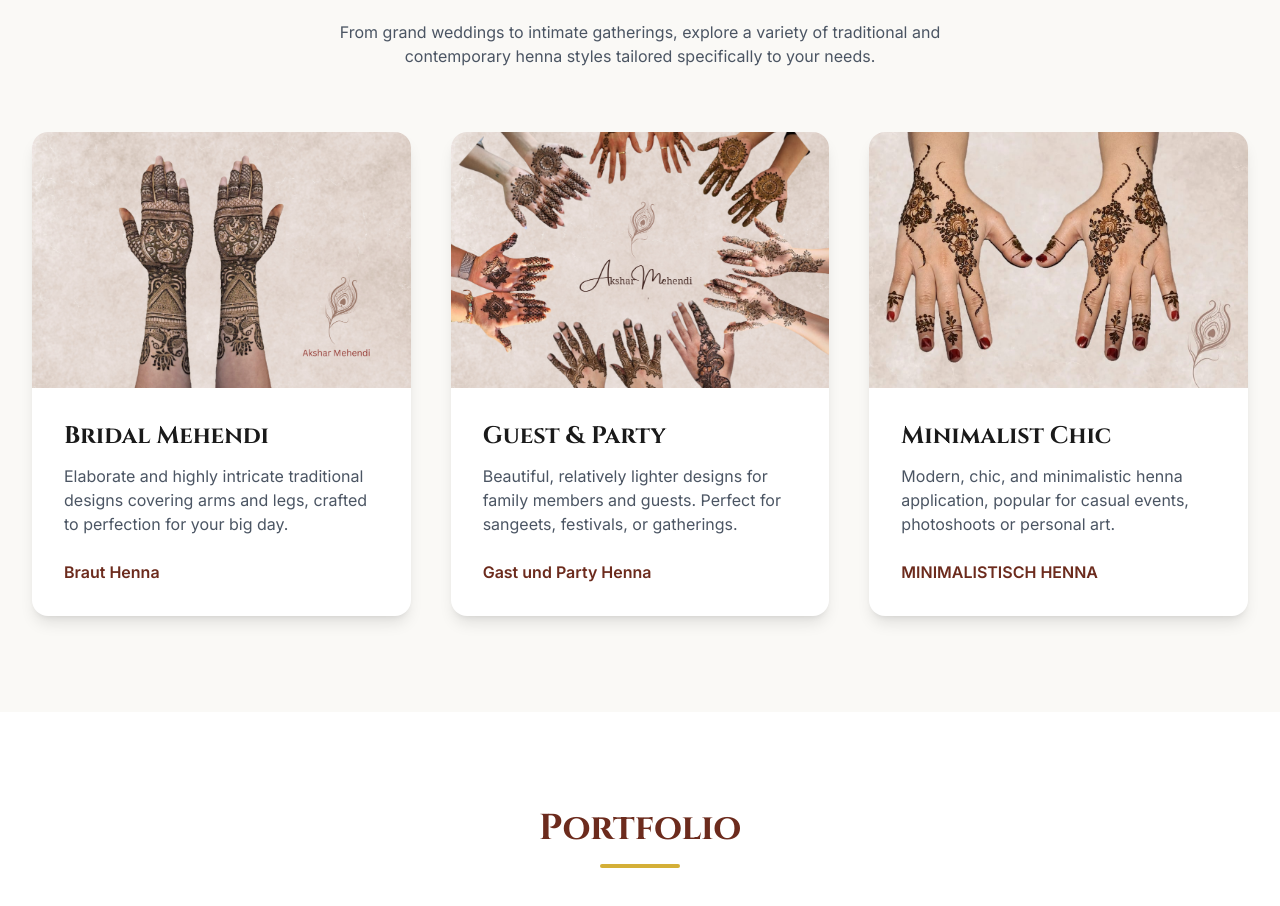
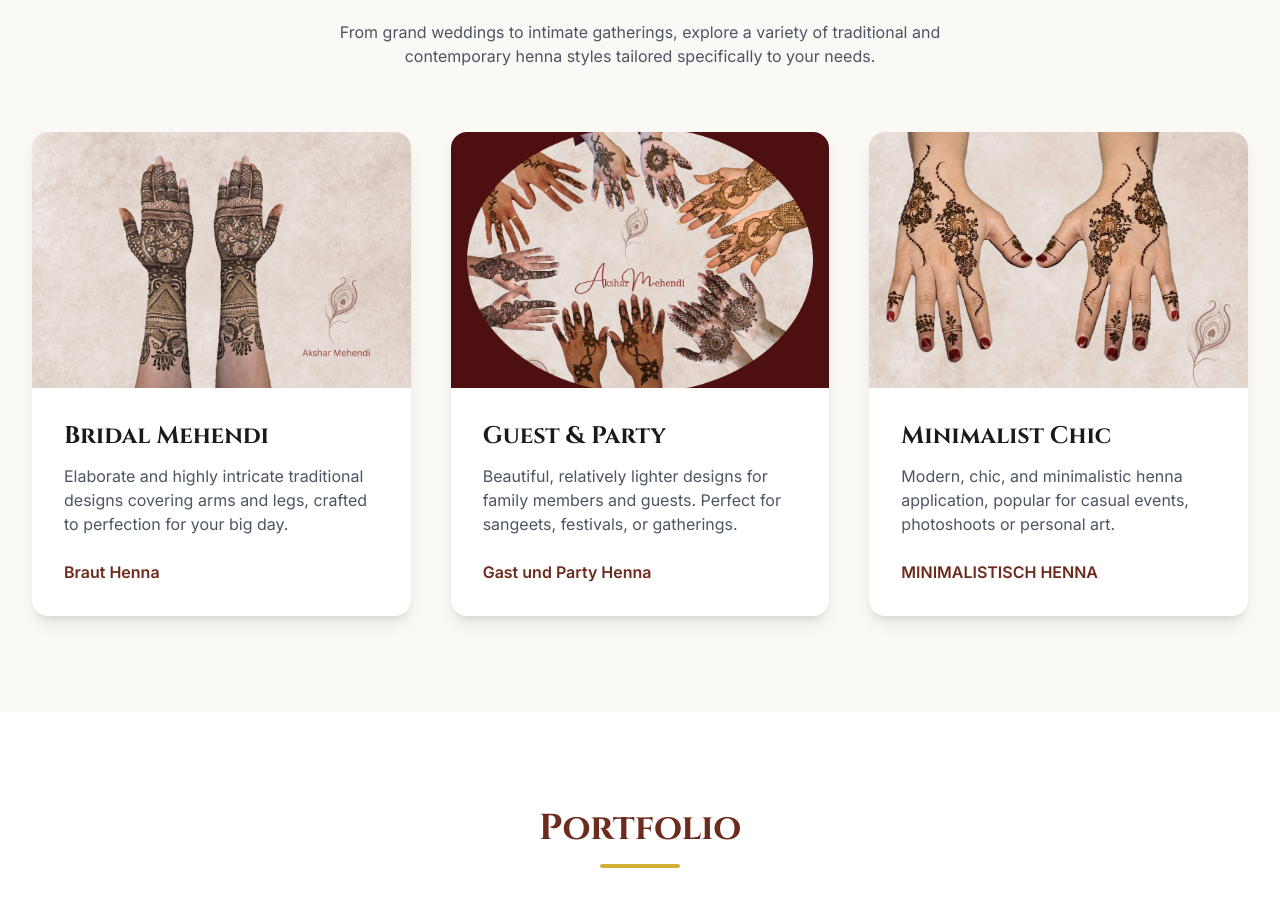
Before and after one commit to zeusnotokay/Akshar-Mehendi, a website: page public/index.html in a window 1280 px wide. Shown: the part 960-1866 px from the top of the page. Drawn offline with nearby package versions, Linux system fonts and the light colour scheme.

Commit message:
chore: update index.html and add new image 11.png

```diff
--- a/public/index.html
+++ b/public/index.html
@@ -156,7 +156,7 @@
                 </div>
                 <!-- Service 2 -->
                 <div class="bg-white rounded-2xl overflow-hidden shadow-lg hover-scale">
-                    <img src="images/1.png" alt="Party & Guest Henna" class="w-full h-64 object-cover">
+                    <img src="images/11.png" alt="Party & Guest Henna" class="w-full h-64 object-cover">
                     <div class="p-8">
                         <h3 class="text-2xl font-serif font-bold text-dark mb-3" data-i18n="services.guest.title">Guest
                             & Party</h3>
```
Also changed, not shown: public/images/11.png (added), public/images/elephant_mehendi.jpg.jpeg.
